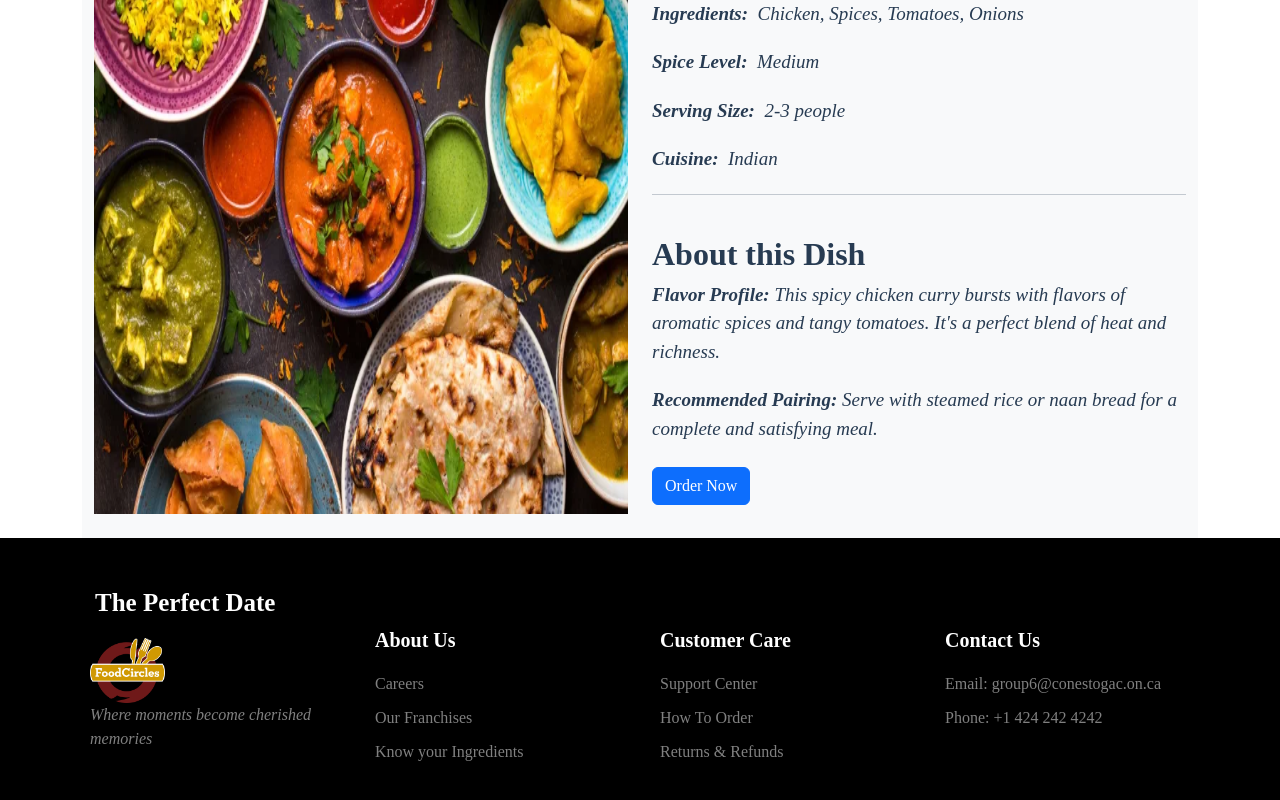
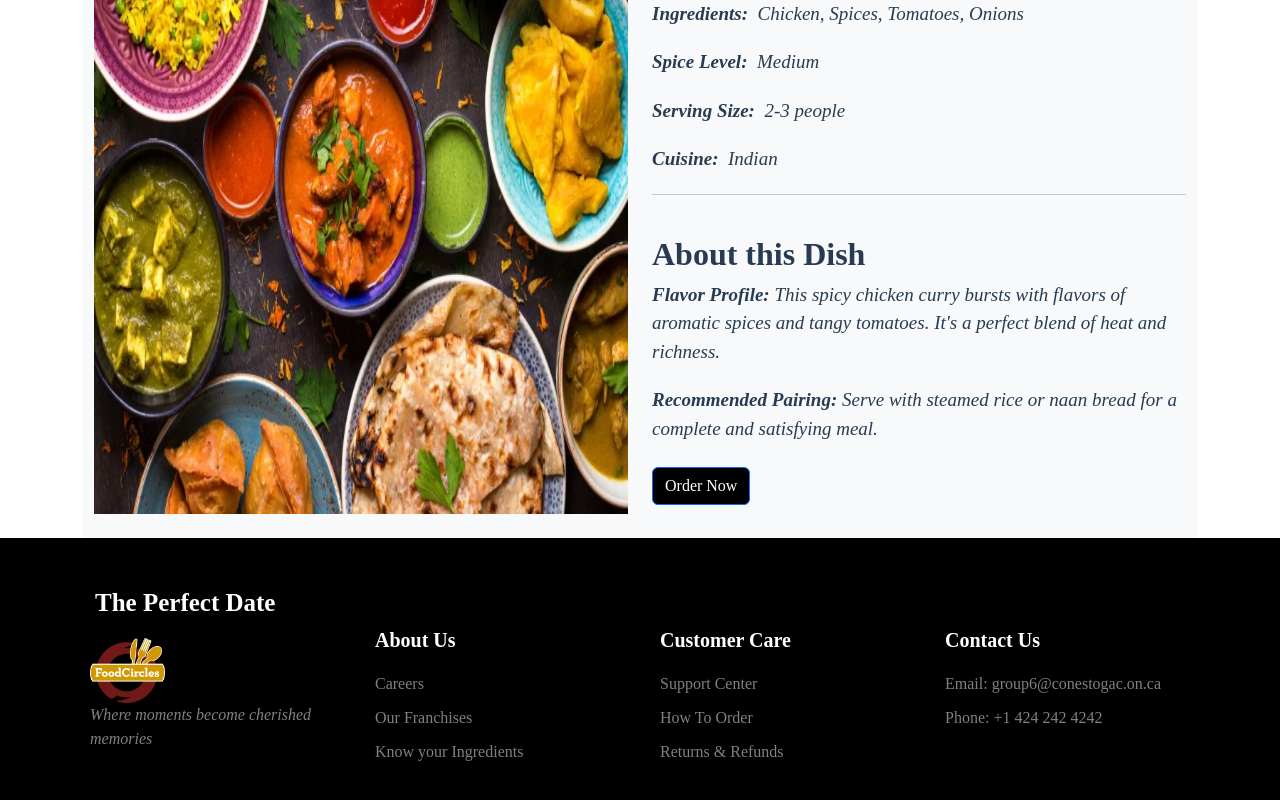
Before and after one commit to sitarammounish/v4u, a React (Create React App) app: page /products in a window 1280 px wide. Shown: the part 1806-2606 px from the top of the page. Built offline with nearby package versions, Linux system fonts and the light colour scheme.

Commit message:
Bug Fixes

```diff
--- a/src/Css/ProductCard.css
+++ b/src/Css/ProductCard.css
@@ -56,7 +56,6 @@ h4 {
 }
 
 .fontStyle {
-
-        background-color: "#000000";
-        font-family: "cursive";
+    background-color: #000000;
+    font-family: cursive;
 }
--- a/src/Product-utils/UniqueProduct.js
+++ b/src/Product-utils/UniqueProduct.js
@@ -4,6 +4,7 @@ import { Button, Col, Container, Image, Row } from "react-bootstrap";
 import { Link } from "react-router-dom";
 import { products } from "../utils/productsUtils";
 import uniqueProductImage from "../images/unique-product.png";
+import "../Css/ProductCard.css"
 
 const UniqueProduct = () => {
 	// Finding the unique product from the products array based on its ID
@@ -73,7 +74,6 @@ const UniqueProduct = () => {
 						{/* Section for ordering the dish */}
 						<div className="mt-4 d-flex align-items-center">
 							<Button
-
 								className="mr-4 fontStyle"
 							>
 								Order Now
```
